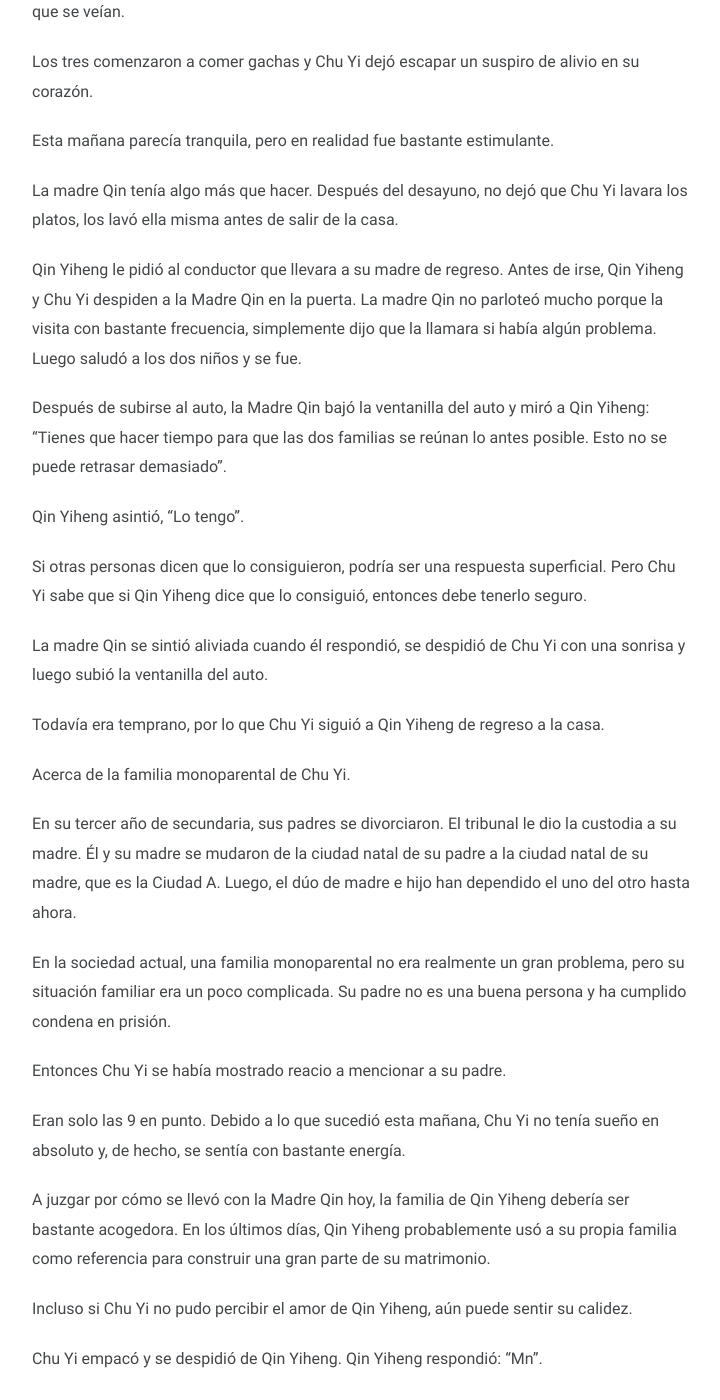
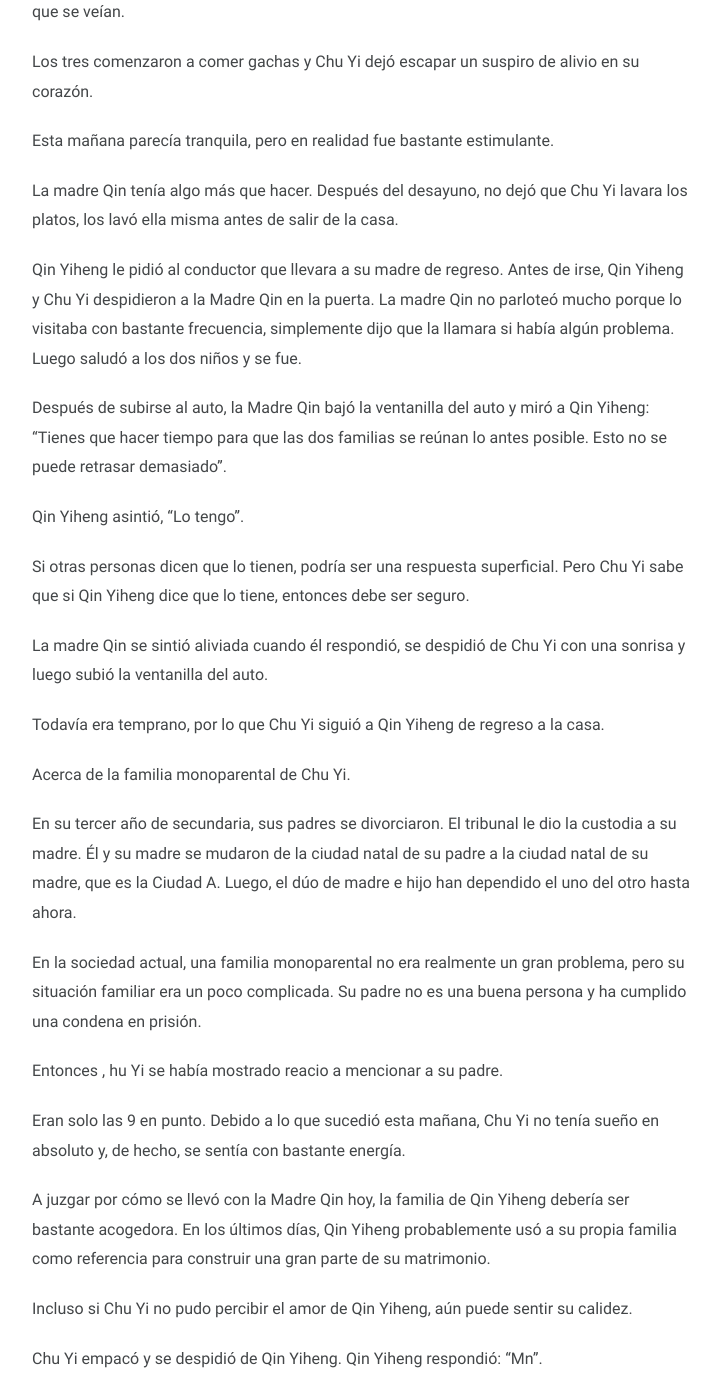
Before and after one commit to taozi-lecturas/taozi-lecturas.github.io, a Jekyll site: the page built from novelas/caceedv/_posts/2025-03-31-capitulo-12.md, in a window 1280 px wide and 1400 px high, scrolled down 561 px. Shown: the whole window, without its empty margins (278-998 px from the left). Built offline with Jekyll 4.4.1, drawn with Linux system fonts in a browser that asks for light colours; some of the changed text lies outside the part shown.

Commit message:
Update 2025-03-31-capitulo-12.md

```diff
--- a/novelas/caceedv/_posts/2025-03-31-capitulo-12.md
+++ b/novelas/caceedv/_posts/2025-03-31-capitulo-12.md
@@ -22,13 +22,13 @@
 
 La madre Qin tenía algo más que hacer. Después del desayuno, no dejó que Chu Yi lavara los platos, los lavó ella misma antes de salir de la casa.
 
-Qin Yiheng le pidió al conductor que llevara a su madre de regreso. Antes de irse, Qin Yiheng y Chu Yi despiden a la Madre Qin en la puerta. La madre Qin no parloteó mucho porque la visita con bastante frecuencia, simplemente dijo que la llamara si había algún problema. Luego saludó a los dos niños y se fue.
+Qin Yiheng le pidió al conductor que llevara a su madre de regreso. Antes de irse, Qin Yiheng y Chu Yi despidieron a la Madre Qin en la puerta. La madre Qin no parloteó mucho porque lo visitaba con bastante frecuencia, simplemente dijo que la llamara si había algún problema. Luego saludó a los dos niños y se fue.
 
 Después de subirse al auto, la Madre Qin bajó la ventanilla del auto y miró a Qin Yiheng: "Tienes que hacer tiempo para que las dos familias se reúnan lo antes posible. Esto no se puede retrasar demasiado".
 
 Qin Yiheng asintió, "Lo tengo".
 
-Si otras personas dicen que lo consiguieron, podría ser una respuesta superficial. Pero Chu Yi sabe que si Qin Yiheng dice que lo consiguió, entonces debe tenerlo seguro.
+Si otras personas dicen que lo tienen, podría ser una respuesta superficial. Pero Chu Yi sabe que si Qin Yiheng dice que lo tiene, entonces debe ser seguro.
 
 La madre Qin se sintió aliviada cuando él respondió, se despidió de Chu Yi con una sonrisa y luego subió la ventanilla del auto.
 
@@ -38,9 +38,9 @@
 
 En su tercer año de secundaria, sus padres se divorciaron. El tribunal le dio la custodia a su madre. Él y su madre se mudaron de la ciudad natal de su padre a la ciudad natal de su madre, que es la Ciudad A. Luego, el dúo de madre e hijo han dependido el uno del otro hasta ahora.
 
-En la sociedad actual, una familia monoparental no era realmente un gran problema, pero su situación familiar era un poco complicada. Su padre no es una buena persona y ha cumplido condena en prisión.
+En la sociedad actual, una familia monoparental no era realmente un gran problema, pero su situación familiar era un poco complicada. Su padre no es una buena persona y ha cumplido una condena en prisión.
 
-Entonces Chu Yi se había mostrado reacio a mencionar a su padre.
+Entonces , hu Yi se había mostrado reacio a mencionar a su padre.
 
 Eran solo las 9 en punto. Debido a lo que sucedió esta mañana, Chu Yi no tenía sueño en absoluto y, de hecho, se sentía con bastante energía.
 
@@ -126,7 +126,7 @@
 
 Aquí, Chu Yi fue a la cocina con los ingredientes. Allí, Qin Yiheng tomó su teléfono e hizo una llamada.
 
-"Ven por la tarde, a las 3 en punto, mn, hay alguien preparando el almuerzo, gracias".
+"Ven por la tarde, a las 3 en punto. Mn, hay alguien preparando el almuerzo. Gracias".
 
 Después de colgar el teléfono, Qin Yiheng miró con mucha naturalidad en dirección a la cocina antes de retirarse lentamente.
 
```
Also changed, not shown: other parts of novelas/caceedv/_posts/2025-03-31-capitulo-12.md (+13 -15 lines).
